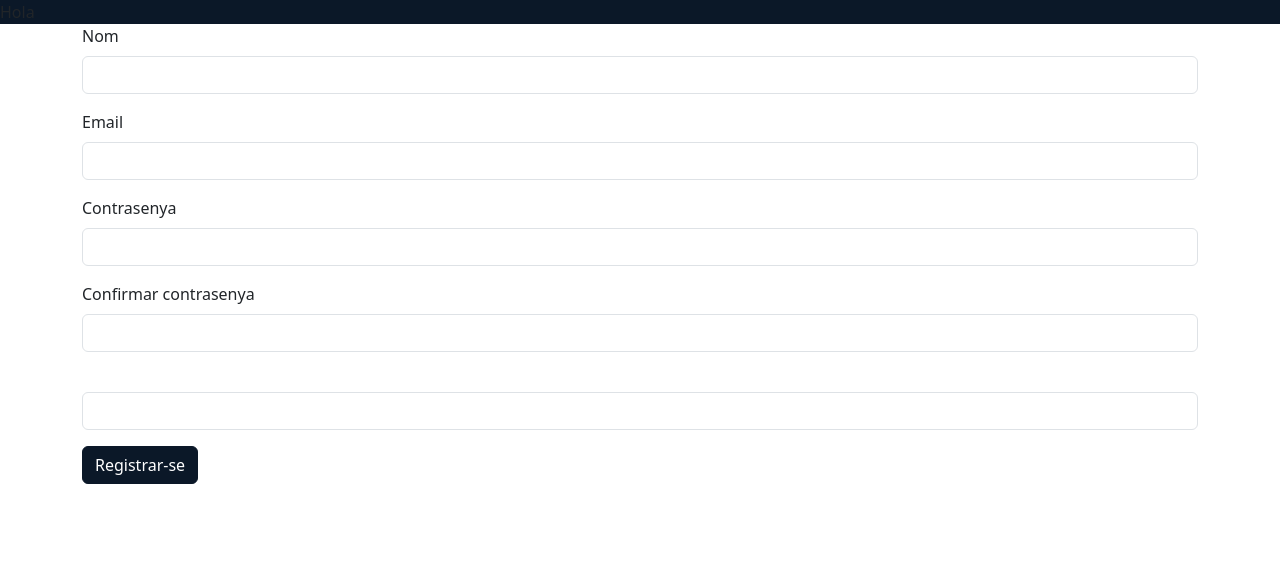
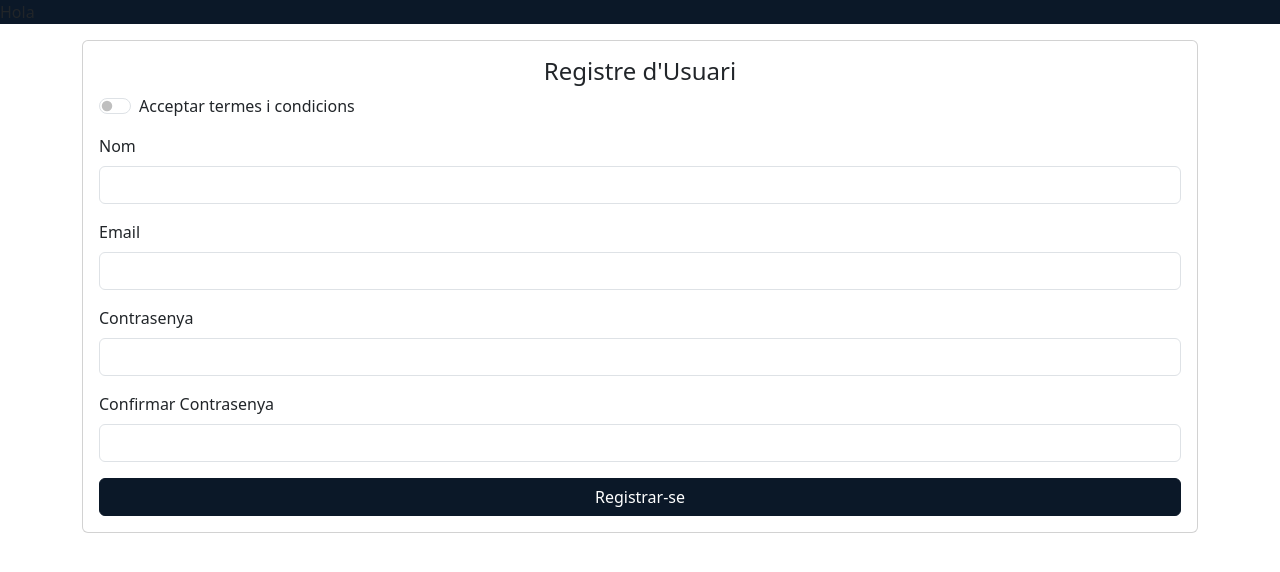
Before and after one commit to RogerOrti/sing_drink, a Laravel app: page /register in a window 1280 px wide. Shown: the top 572 px of the page. Run offline with Laravel 10, Linux system fonts and the light colour scheme; style sheets or scripts are compiled from the project's sources.

Commit message:
Add login register
Pending to test and review with another routes

```diff
--- a/app/Http/Controllers/UsuariController.php
+++ b/app/Http/Controllers/UsuariController.php
@@ -3,20 +3,41 @@
 namespace App\Http\Controllers;
 
 use App\Models\Usuari;
+use Auth;
 use Illuminate\Http\Request;
+use Illuminate\Support\Facades\Hash;
 
 class UsuariController extends Controller
 {
 
     public function showLogin(){
-        return view("");
+        return view("auth.login");
     }
 
     public function login(Request $request){
 
+        $nomUsuari = $request->input('username');
+        $contrasenya = $request->input('password');
 
+        $usuari = Usuari::where('username',$nomUsuari)->first();
+
+        if($usuari != null && Hash::check($contrasenya, $usuari->contrasenya)){
+            Auth::login($usuari);
+            $response = redirect('/');
+        }
+        else{
+            $request->session()->flash('error','Usuari o contrasenya incorrectes');
+            $response = redirect('/');
+        }
+
+        return $response;
     }
 
+    public function logout(){
+
+        Auth::logout();
+        return redirect('/');
+    }
     public function showRegister(){
 
         return view("auth.register");
@@ -24,7 +45,17 @@ class UsuariController extends Controller
 
     public function register(Request $request){
 
+        $usuari = new Usuari();
 
+        $usuari = $request->input("username");
+        $usuari = $request->input("username");
+        $usuari = $request->input("username");
+        $usuari = $request->input("username");
+
+        $usuari->save();
+
+        Auth::login($usuari);
+        return redirect("/");
     }
 
     /**
--- a/resources/views/auth/register.blade.php
+++ b/resources/views/auth/register.blade.php
@@ -1,29 +1,34 @@
 @extends('index')
 
 @section('contingut')
-    <div class="col justify-content-center">
-        <form action="{{ action([App\Http\Controllers\UsuariController::class, 'register'])}}">
-            <div class="mb-3">
-                <label for="" class="form-label">Nom</label>
-                <input type="text" class="form-control" id="">
+<div class="card mt-3">
+    <div class="card-body">
+        <h4 class="card-title text-center">Registre d'Usuari</h4>
+        <form action="{{ action([App\Http\Controllers\UsuariController::class, 'register']) }}" method="POST">
+            @csrf
+            <div class="form-check form-switch mb-3">
+                <input class="form-check-input" type="checkbox" role="switch" id="flexSwitchCheckDefault">
+                <label class="form-check-label" for="flexSwitchCheckDefault">Acceptar termes i condicions</label>
             </div>
             <div class="mb-3">
-                <label for="" class="form-label">Email</label>
-                <input type="text" class="form-control" id="">
+                <label for="nom" class="form-label">Nom</label>
+                <input type="text" class="form-control" id="nom" name="nom" required>
             </div>
             <div class="mb-3">
-                <label for="" class="form-label">Contrasenya</label>
-                <input type="text" class="form-control" id="">
+                <label for="email" class="form-label">Email</label>
+                <input type="email" class="form-control" id="email" name="email" required>
             </div>
             <div class="mb-3">
-                <label for="" class="form-label">Confirmar contrasenya</label>
-                <input type="text" class="form-control" id="">
+                <label for="contrasenya" class="form-label">Contrasenya</label>
+                <input type="password" class="form-control" id="contrasenya" name="contrasenya" required>
             </div>
             <div class="mb-3">
-                <label for="" class="form-label"></label>
-                <input type="text" class="form-control" id="">
+                <label for="confirmContrasenya" class="form-label">Confirmar Contrasenya</label>
+                <input type="password" class="form-control" id="confirmContrasenya" name="confirmContrasenya" required>
             </div>
-            <button type="submit" class="btn btn-primary">Registrar-se</button>
+            <button type="submit" class="btn btn-primary w-100">Registrar-se</button>
         </form>
     </div>
+</div>
+
 @endsection
--- a/routes/web.php
+++ b/routes/web.php
@@ -19,7 +19,17 @@ Route::get('/', function () {
 });
 
 Route::get('/register', [UsuariController::class,'showRegister'])->name('register');
-Route::post('/register', [UsuariController::class, 'register']);
+Route::post('/register', [UsuariController::class, 'register'])->name('usuari.registre');
 
 Route::get('/login', [UsuariController::class,'showLogin'])->name('login');
 Route::post('/login', [UsuariController::class, 'login']);
+Route::post('', [UsuariController::class,''])->name('logout');
+
+
+Route::middleware(['auth'])->group(function () {
+    Route::get('/', function ($id) {
+        $user = Auth::user();
+
+        return view('', compact('user'));
+    });
+ });
```
Also changed, not shown: resources/views/auth/login.blade.php (+8 -17 lines).
